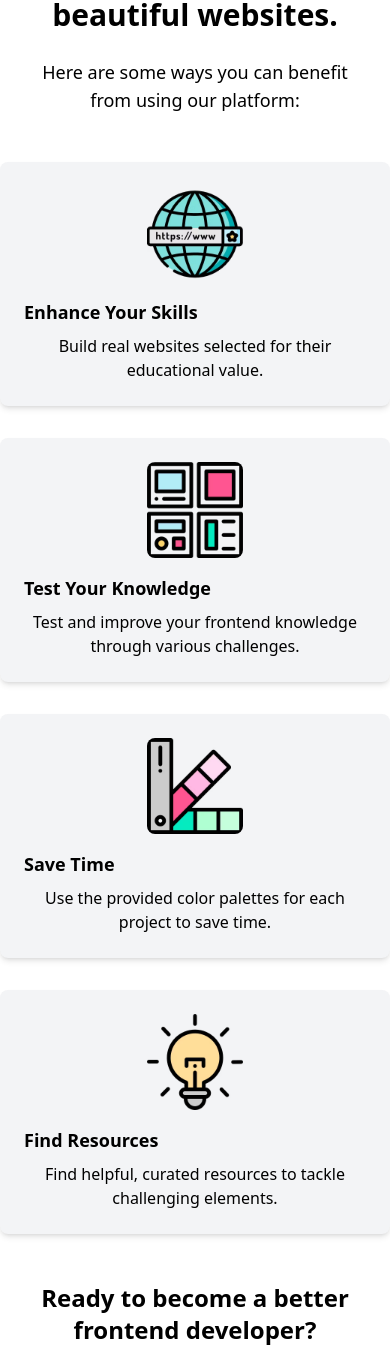
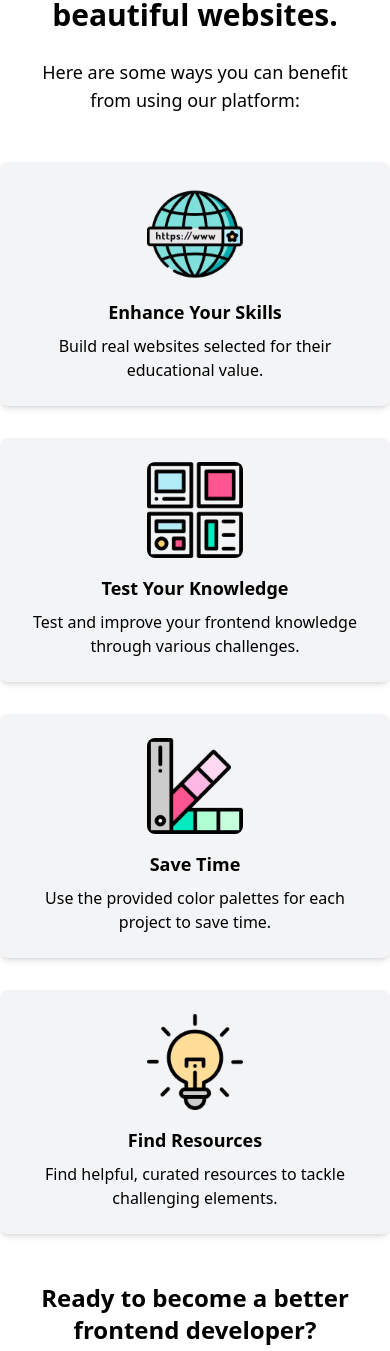
Before and after one commit to abidsarkar/javascript-Project-Hub, a React (Vite) app in the folder frontend/: page / in a window 390 px wide. Shown: the part 722-2073 px from the top of the page. Built offline with nearby package versions, Linux system fonts and the light colour scheme.

Commit message:
Update Information component: center-align titles for improved readability

```diff
--- a/frontend/src/components/Home/Information.jsx
+++ b/frontend/src/components/Home/Information.jsx
@@ -19,7 +19,7 @@ const Information = () => {
           <div className="bg-gray-100 rounded-lg p-6 shadow-md flex flex-col md:flex-row items-center md:items-start gap-4"> {/* Card styling */}
             <img className="w-24 h-24 md:w-32 md:h-32 rounded-lg object-cover" src={image1} alt="Domain" /> {/* Improved image styling */}
             <div>
-              <h3 className="font-semibold text-lg mb-2">Enhance Your Skills</h3> {/* Added title */}
+              <h3 className="font-semibold text-lg text-center md:text-start mb-2">Enhance Your Skills</h3> {/* Added title */}
               <p className="text-center md:text-left">Build real websites selected for their educational value.</p>
             </div>
           </div>
@@ -27,21 +27,21 @@ const Information = () => {
           <div className="bg-gray-100 rounded-lg p-6 shadow-md flex flex-col md:flex-row items-center md:items-start gap-4">
             <img className="w-24 h-24 md:w-32 md:h-32 rounded-lg object-cover" src={image2} alt="Layout" />
             <div>
-              <h3 className="font-semibold text-lg mb-2">Test Your Knowledge</h3>
+              <h3 className="font-semibold text-lg text-center md:text-start mb-2">Test Your Knowledge</h3>
               <p className="text-center md:text-left">Test and improve your frontend knowledge through various challenges.</p>
             </div>
           </div>
           <div className="bg-gray-100 rounded-lg p-6 shadow-md flex flex-col md:flex-row items-center md:items-start gap-4">
             <img className="w-24 h-24 md:w-32 md:h-32 rounded-lg object-cover" src={image3} alt="Pantone" />
             <div>
-              <h3 className="font-semibold text-lg mb-2">Save Time</h3>
+              <h3 className="font-semibold text-lg text-center md:text-start mb-2">Save Time</h3>
               <p className="text-center md:text-left">Use the provided color palettes for each project to save time.</p>
             </div>
           </div>
           <div className="bg-gray-100 rounded-lg p-6 shadow-md flex flex-col md:flex-row items-center md:items-start gap-4">
             <img className="w-24 h-24 md:w-32 md:h-32 rounded-lg object-cover" src={image4} alt="Idea" />
             <div>
-              <h3 className="font-semibold text-lg mb-2">Find Resources</h3>
+              <h3 className="font-semibold text-lg text-center md:text-start mb-2">Find Resources</h3>
               <p className="text-center md:text-left">Find helpful, curated resources to tackle challenging elements.</p>
             </div>
           </div>
```
